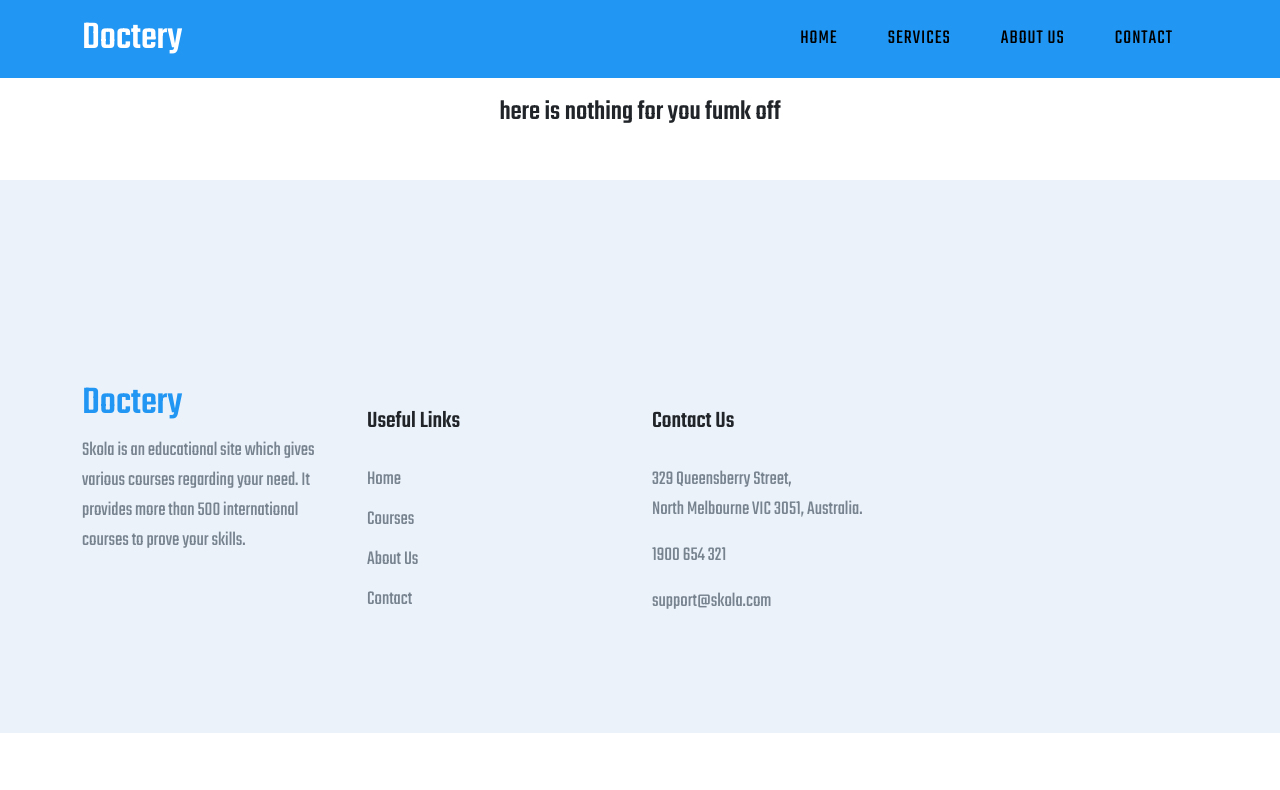
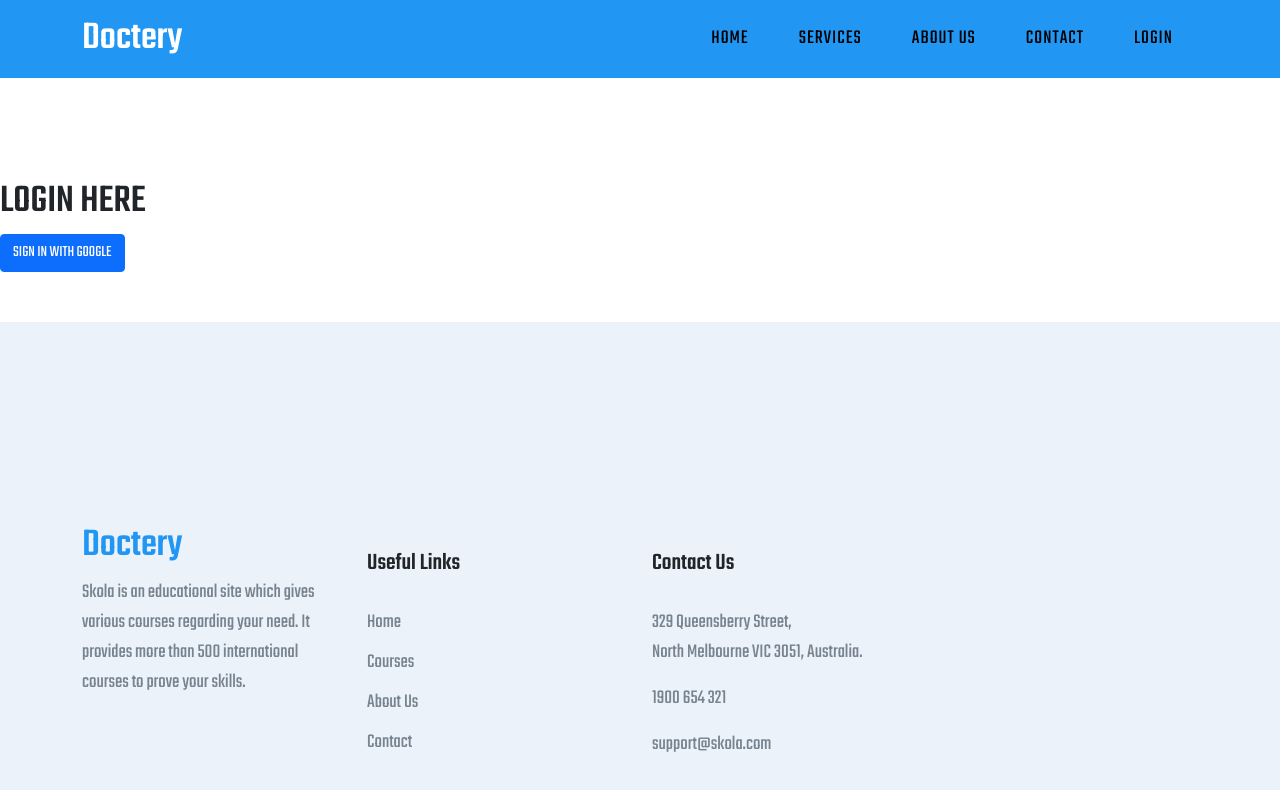
Before and after one commit to googlermridul/doctery, a React (Create React App) app: page /login in a window 1280 px wide. Shown: the top 790 px of the page. Built offline with nearby package versions, Linux system fonts and the light colour scheme; no server answers.

Commit message:
added firebase login

```diff
--- a/src/App.js
+++ b/src/App.js
@@ -8,6 +8,7 @@ import Footer from './components/Footer/Footer';
 import ServiceDetails from './components/ServiceDetails/ServiceDetails';
 import ServicePage from './components/ServicePage/ServicePage';
 import About from './components/About/About';
+import Login from './components/Login/Login';
 
 function App() {
   return (
@@ -29,6 +30,9 @@ function App() {
         <Route path="/service/:serviceId">
           <ServiceDetails />
         </Route>
+        <Route path="/login">
+          <Login />
+        </Route>
         <Route path="*">
           <NotFound />
         </Route>
--- a/src/components/Header/Header.js
+++ b/src/components/Header/Header.js
@@ -1,8 +1,11 @@
 import React from 'react';
 import { Link } from 'react-router-dom';
+import useFirebase from '../../hooks/useFirebase';
 import hamburger from '../../images/menu2.png'
 
 const Header = () => {
+   const {user, logOut} = useFirebase()
+
    return (
       <nav className="navbar navbar-expand-md fixed-top">
          <div className="container">
@@ -26,6 +29,18 @@ const Header = () => {
                   <li className="nav-item">
                      <Link className="link" to="/contact">CONTACT</Link>
                   </li>
+                  <li className="nav-item">
+                     {
+                        user.email ?
+                        <button onClick={logOut} className="btn btn-primary btn-sm">LOGOUT</button> :
+                        <Link className="link" to="/login">LOGIN</Link>
+                     }
+                  </li>
+                  <li className="nav-item">
+                     {
+                        user.email && <span>{user.displayName}</span>
+                     }
+                  </li>
                </ul>
             </div>
          </div>
--- /dev/null
+++ b/src/components/Login/Login.js
@@ -0,0 +1,15 @@
+import React from 'react';
+import useFirebase from '../../hooks/useFirebase';
+
+const Login = () => {
+   const {signInWithGoogle} = useFirebase()
+
+   return (
+      <div style={{marginTop: "178px"}}>
+         <h1>LOGIN HERE</h1>
+         <button onClick={signInWithGoogle} className="btn btn-primary">SIGN IN WITH GOOGLE</button>
+      </div>
+   );
+};
+
+export default Login;
--- a/src/firebase/firebaseConfig.js
+++ b/src/firebase/firebaseConfig.js
@@ -1,6 +1,3 @@
-// import { initializeApp } from "firebase/app";
-// const app = initializeApp(firebaseConfig);
-
 const firebaseConfig = {
   apiKey: "AIzaSyAfVRABhNpXvfRObTkh7cs5RQbl9yCo1LM",
   authDomain: "docteryyy.firebaseapp.com",
--- /dev/null
+++ b/src/firebase/firebaseInit.js
@@ -0,0 +1,8 @@
+import { initializeApp } from "firebase/app";
+import firebaseConfig from "./firebaseConfig"
+
+const initializeAuthentication = () => {
+   initializeApp(firebaseConfig);
+}
+
+export default initializeAuthentication;
--- /dev/null
+++ b/src/hooks/useFirebase.js
@@ -0,0 +1,49 @@
+import { useState } from "react";
+import { getAuth, signInWithPopup, GoogleAuthProvider, onAuthStateChanged, signOut } from "firebase/auth";
+import initializeAuthentication from "../firebase/firebaseInit";
+import { useEffect } from "react";
+
+initializeAuthentication()
+
+const useFirebase = () => {
+   const [user, setUser] = useState({})
+   const [error, setError] = useState('')
+   const auth = getAuth();
+   const googleProvider = new GoogleAuthProvider();
+
+   const signInWithGoogle = () => {
+      signInWithPopup(auth, googleProvider)
+      .then(res => {
+         setUser(res.user)
+         console.log(res.user);
+      })
+      .catch(err => {
+         setError(err.message);
+         console.log(err.message);
+      });
+   }
+
+   const logOut = () => {
+      signOut(auth)
+      .then(() => {
+         setUser({})
+      })
+      .catch(err => {
+         setError(err.message);
+         console.log(err.message);
+      });
+   }
+
+   useEffect(() => {
+      onAuthStateChanged(auth, (user) => {
+         if (user) {
+            setUser(user)
+            console.log('inside state change', user);
+         }
+      });
+   }, [])
+
+   return {user, error, signInWithGoogle, logOut}
+}
+
+export default useFirebase;
```
Also changed, not shown: src/hooks/useAuth.js (added).
